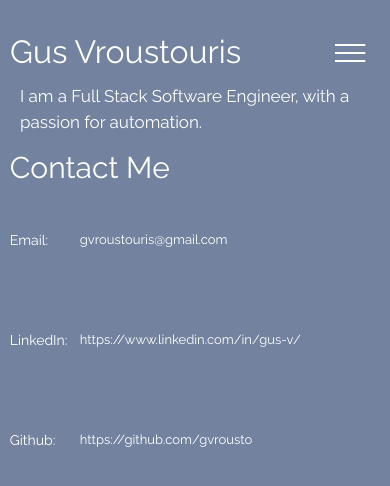
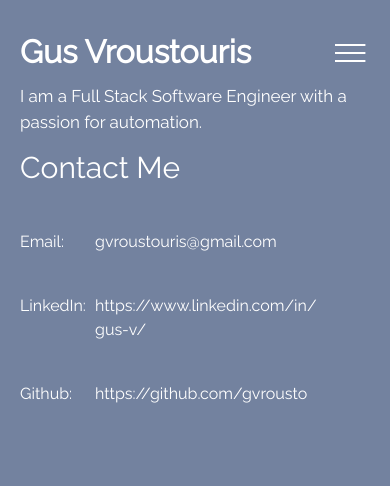
Before and after one commit to gvrousto/personal-spa, a React (Create React App) app: page /contact in a window 390 px wide. Shown: the top 486 px of the page. Built offline with nearby package versions, Linux system fonts and the light colour scheme.

Commit message:
live changes with lulu and contact 100 done now

```diff
--- a/src/components/about/About.css
+++ b/src/components/about/About.css
@@ -5,6 +5,12 @@
   justify-content: space-around;
   background-color: #73829F;
   overflow-y: auto;
+}
+
+.bubble-text{
+  font-weight: bold;
+  padding-left: 10px;
+  padding-right: 10px;
 }
 
 .about-container::-webkit-scrollbar {
@@ -64,6 +70,7 @@
   color: #FFFFFF;
   font-size: 30px;
   padding-bottom: 30px;
+  font-weight: bold;
 }
 
 .experience-content {
@@ -82,6 +89,7 @@
 
 .skills-title {
   font-size: 30px;
+  font-weight: bold;
 }
 
 .skill-item:before {
@@ -97,7 +105,7 @@
 .skill-item {
   display: flex;
   align-items: center;
-  font-size: 30px;
+  font-size: 24px;
 }
 
 @media only screen and (max-width: 768px) {
--- a/src/components/contact/Contact.css
+++ b/src/components/contact/Contact.css
@@ -1,9 +1,8 @@
 .contact-container {
   display: flex;
-  justify-content: center;
   background-color: #73829F;
+  flex-grow: 1;
   width: 100%;
-  flex-grow: 1;
   overflow-y: auto;
 }
 
@@ -21,7 +20,10 @@
 }
 
 .contact-box {
-  width: 75%;
+  display: flex;
+  flex-direction: column;
+  padding-left: 70px;
+  width: 100%;
 }
 
 .contact-header {
@@ -30,19 +32,13 @@
   font-family: "Raleway";
 }
 
-.contact-list {
-  display: flex;
-  flex-direction: column;
-  justify-content: space-around;
-  height: 300px;
-}
-
 .contact-point {
   display: flex;
   flex-direction: row;
   font-family: "Raleway";
   font-size: 24px;
   color: #FFFFFF;
+  margin-top: 40px;
 }
 
 .contact-type {
@@ -50,34 +46,34 @@
 }
 
 .contact-link {
-  display: flex;
+  display: block;
   font-family: "Raleway";
-  font-size: 24px;
   color: #FFFFFF;
   text-decoration: none;
+  overflow-wrap: break-word;
 }
 
 .contact-link:hover {
-  flex-grow: 1;
-  font-family: "Raleway";
   color: #FFFFFF;
-  text-decoration: underline;
+}
+
+@media only screen and (max-width: 769px) {
+  .contact-box{
+    padding-left: 20px;
+  }
 }
 
 @media only screen and (max-width: 425px) {
   .contact-header {
     font-size: 30px;
   }
-  .contact-box {
-    width: 95%;
+  .contact-point {
+    font-size: 16px;
   }
   .contact-type {
-    width: 70px;
-  }
-  .contact-point {
-    font-size: 14px;
+    width: 75px;
   }
   .contact-link {
-    font-size: 13px;
+    width: 225px;
   }
 }
--- a/src/components/contact/Contact.tsx
+++ b/src/components/contact/Contact.tsx
@@ -6,11 +6,10 @@ const Contact = () => {
     <div className="contact-container">
       <div className="contact-box">
         <div className="contact-header">Contact Me</div>
-        <div className="contact-list">
         <div className="contact-point">
           <div className="contact-type">Email:</div>
           <a className="contact-link" href="mailto:gvroustouris@gmail.com">
-              <div>gvroustouris@gmail.com</div>
+            gvroustouris@gmail.com
           </a>
         </div>
         <div className="contact-point">
@@ -27,7 +26,6 @@ const Contact = () => {
         </div>
       </div>
     </div>
-    </div>
   );
 };
 
--- a/src/components/navbar/Navbar.css
+++ b/src/components/navbar/Navbar.css
@@ -14,6 +14,7 @@
 }
 
 .navbar-text {
+  font-weight: bold;
   color: #FFFFFF;
   font-size: 40px;
   font-family: 'Raleway';
@@ -36,6 +37,7 @@
   background-color: #FFFFFF;
   color: #73829F;
   font-size: 30px;
+  font-weight: bold;
   border: none;
 }
 
@@ -52,6 +54,7 @@
   border-color: #FFFFFF;
   border: solid;
   border-width: medium;
+  font-weight: bold;
   outline:0;
 }
 
@@ -106,7 +109,7 @@
   color: #FFFFFF;
   font-family: 'Raleway';
   margin-left: 70px;
-  margin-bottom: 40px;
+  margin-bottom: 10px;
 }
 
 
@@ -121,8 +124,9 @@
   .navbar-text {
     color: #FFFFFF;
     font-family: 'Raleway';
+    font-weight: bold;
     font-size: 32px;
-    margin-left: 70px;
+    margin-left: 20px;
   }
   .navbar-svg {
     margin-right: 30px;
@@ -148,7 +152,7 @@
     justify-content: space-between;
   }
   .navbar-text {
-    margin-left: 10px;
+    margin-left: 20px;
   }
   .navbar-svg {
     margin-right: 15px;
--- a/src/components/navbar/Navbar.tsx
+++ b/src/components/navbar/Navbar.tsx
@@ -66,7 +66,7 @@ const Navbar = () => {
           <Link onClick={() => {setExpanded(false); setActivePath("/portfolio");}} className="navbar-text" to="/portfolio">Gus Vroustouris</Link>
           {expanded ? <NavExit onClick={()=>setExpanded(!expanded)} className="navbar-svg" /> : <NavMenu onClick={()=>setExpanded(!expanded)} className="navbar-svg" /> }
         </div>
-        <div className="portfolio-text">I am a Full Stack Software Engineer, with a passion for automation.</div>
+        <div className="portfolio-text">I am a Full Stack Software Engineer with a passion for automation.</div>
         {generateMobileNav(expanded, activePath, setExpanded, setActivePath)}
       </div>
     )
@@ -104,7 +104,7 @@ const Navbar = () => {
             </Link>
         </div>
         <div className="portfolio-text">
-          I am a Full Stack Software Engineer, with a passion for automation.
+          I am a Full Stack Software Engineer with a passion for automation.
         </div>
       </div>
     )
--- a/src/components/portfolio/Experience.json
+++ b/src/components/portfolio/Experience.json
@@ -3,7 +3,7 @@
     "id": "Discover",
     "image": "/static/icons/discover.svg",
     "timeRange": "Jun 2019 - Present",
-    "title": "Software Engineer",
+    "title": "Associate Software Engineer",
     "paragraphs": [
       {
         "title": "Led Team in Recreating Personal Loan Payment Application",
@@ -24,10 +24,6 @@
       {
         "title": "Critical Incident Fixes",
         "paragraph": "While I have mostly created new applications at Discover I have also been tasked to fix critical incidents that occur in the production environment. These incidents occured in the legacy code base and required a code change to fix. During these experiences I learned how to diagnose the programming issue behind the incident and work with the business to come up with a solution. "
-      },
-      {
-        "title": "Externalized Configuration",
-        "paragraph": "While creating microservices for Discover we ran into the problem of wanting to change configurations on the fly. This means an application in the production environment was not configured correctly and was affecting customers. Intead of having to redeploy again with updated configurations we can externalize those configurations with a cloud config server. Any configuration changes could be made without disrupting any traffic or taking down the service."
       }
     ],
     "imageContent": []
@@ -108,7 +104,7 @@
     "id": "Preservation",
     "image": "/static/icons/preservation.png",
     "timeRange": "Jan 2020 - Feb 2020",
-    "title": "Web Developer",
+    "title": "Web Development Contractor",
     "paragraphs": [
       {
         "title": "Web based shopping experience for a new clothing line",
```
Lines whose indentation alone changed are shown as unchanged.
